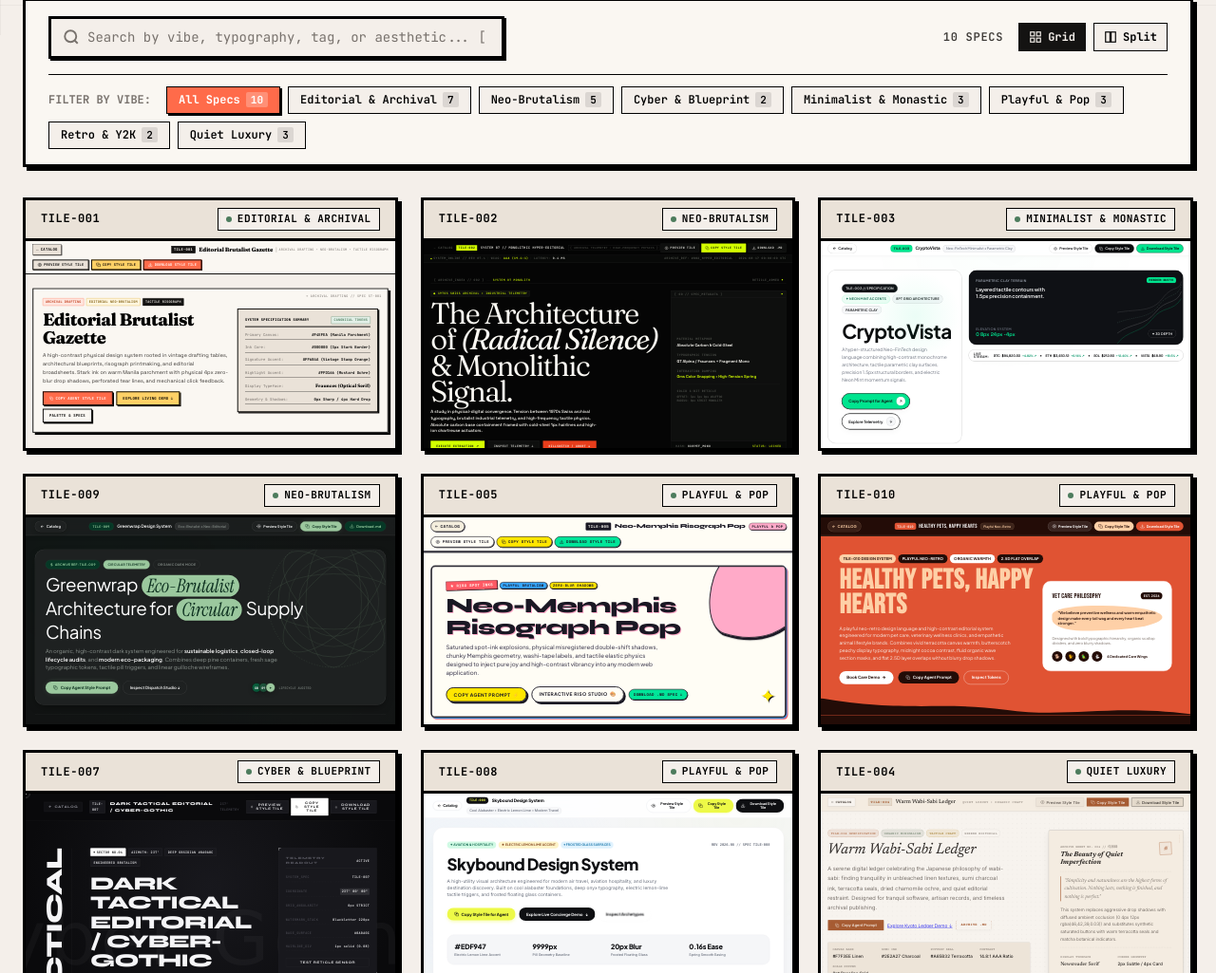
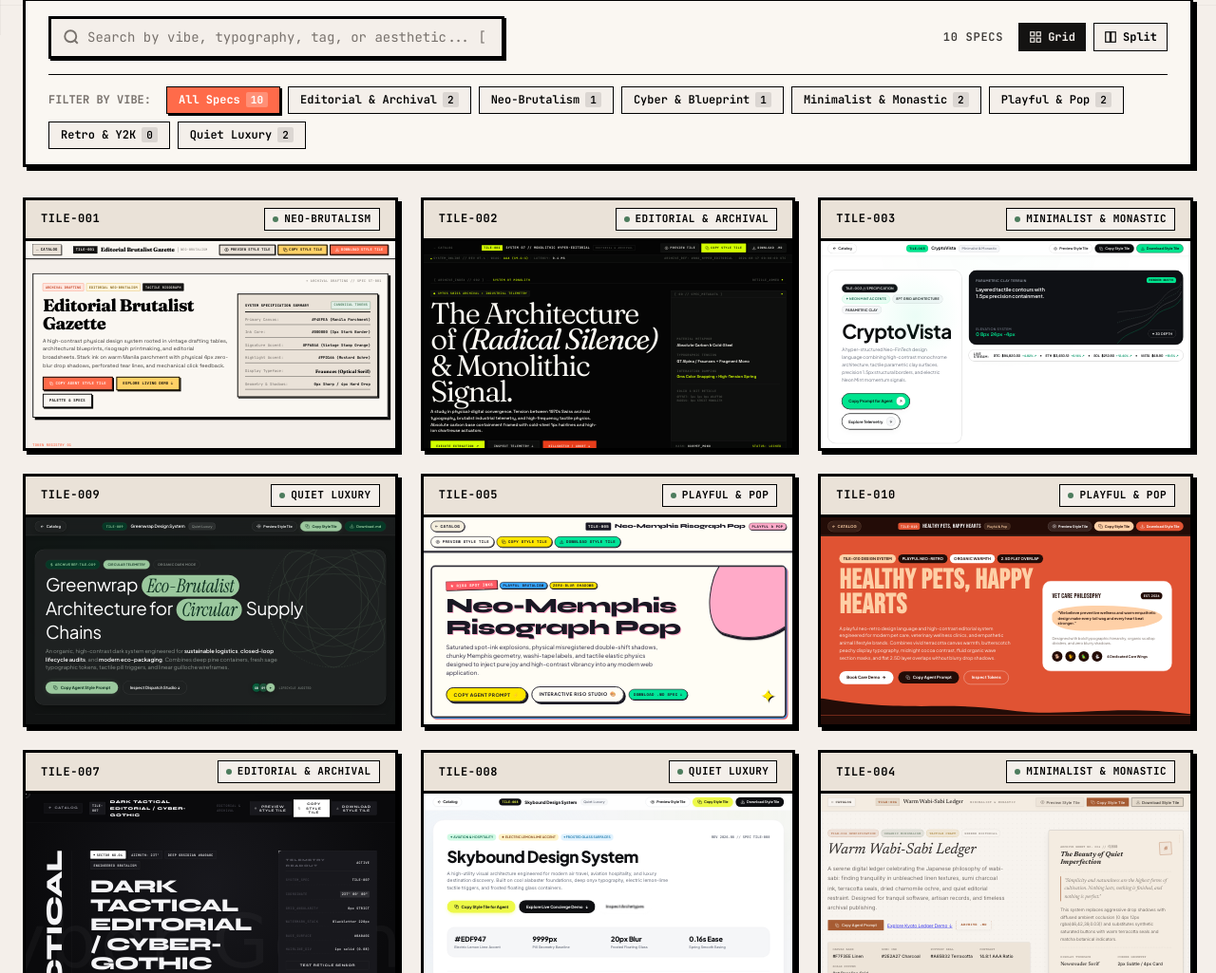
Before and after one commit to Imzizu/Style-Tiles, a plain HTML site: page index.html in a window 1280 px wide. Shown: the part 763-1788 px from the top of the page at 95% size. Drawn offline with nearby package versions, Linux system fonts and the light colour scheme; a web font is replaced by a local one.

Commit message:
Standardize vibe badge classification, filter mapping, and design headers

```diff
--- a/Designs/cryptovista.html
+++ b/Designs/cryptovista.html
@@ -1470,7 +1470,7 @@
     <div class="header-title-block">
       <span class="design-code">TILE-003</span>
       <span class="design-title">CryptoVista</span>
-      <span class="design-vibe-tag">Neo-FinTech Minimalist • Parametric Clay</span>
+      <span class="design-vibe-tag">Minimalist & Monastic</span>
     </div>
 
     <!-- 3. Action Suite -->
--- a/Designs/dark-tactical-editorial.html
+++ b/Designs/dark-tactical-editorial.html
@@ -1576,7 +1576,7 @@
     <div class="header-title-block">
       <span class="design-code">TILE-007</span>
       <span class="design-title">Dark Tactical Editorial / Cyber-Gothic</span>
-      <span class="design-vibe-tag">237° Telemetry</span>
+      <span class="design-vibe-tag">Editorial & Archival</span>
     </div>
 
     <!-- 3. Action Suite -->
--- a/Designs/editorial-brutalist.html
+++ b/Designs/editorial-brutalist.html
@@ -1273,7 +1273,7 @@
     <div class="header-title-block">
       <span class="design-code">TILE-001</span>
       <span class="design-title">Editorial Brutalist Gazette</span>
-      <span class="design-vibe-tag">Archival Drafting • Neo-Brutalism • Tactile Risograph</span>
+      <span class="design-vibe-tag">Neo-Brutalism</span>
     </div>
 
     <!-- 3. Action Suite -->
--- a/Designs/greenwrap.html
+++ b/Designs/greenwrap.html
@@ -1385,7 +1385,7 @@
     <div class="header-title-block">
       <span class="design-code">TILE-009</span>
       <span class="design-title">Greenwrap Design System</span>
-      <span class="design-vibe-tag">Eco-Brutalist • Neo-Editorial</span>
+      <span class="design-vibe-tag">Quiet Luxury</span>
     </div>
 
     <!-- 3. Action Suite -->
--- a/Designs/healthy-pets.html
+++ b/Designs/healthy-pets.html
@@ -1561,7 +1561,7 @@
     <div class="header-title-block">
       <span class="design-code">TILE-010</span>
       <span class="design-title">Healthy Pets, Happy Hearts</span>
-      <span class="design-vibe-tag">Playful Neo-Retro</span>
+      <span class="design-vibe-tag">Playful & Pop</span>
     </div>
 
     <!-- Action Suite -->
--- a/Designs/monolithic-hyper-editorial.html
+++ b/Designs/monolithic-hyper-editorial.html
@@ -1084,7 +1084,7 @@
     <div class="header-title-block">
       <span class="design-code">TILE-002</span>
       <span class="design-title">SYSTEM 07 // MONOLITHIC HYPER-EDITORIAL</span>
-      <span class="design-vibe-tag">[ ARCHIVAL TELEMETRY • HIGH-FREQUENCY PHYSICS ]</span>
+      <span class="design-vibe-tag">Editorial & Archival</span>
     </div>
 
     <!-- 3. Action Suite -->
--- a/Designs/skybound.html
+++ b/Designs/skybound.html
@@ -1555,7 +1555,7 @@
     <div class="header-title-block">
       <span class="design-code">TILE-008</span>
       <span class="design-title">Skybound Design System</span>
-      <span class="design-vibe-tag">Cool Alabaster • Electric Lemon Lime • Modern Travel</span>
+      <span class="design-vibe-tag">Quiet Luxury</span>
     </div>
 
     <div class="header-actions">
--- a/Designs/warm-wabisabi.html
+++ b/Designs/warm-wabisabi.html
@@ -1645,7 +1645,7 @@
     <div class="header-title-block">
       <span class="design-code">TILE-004</span>
       <span class="design-title">Warm Wabi-Sabi Ledger</span>
-      <span class="design-vibe-tag">Quiet Luxury • Organic Craft</span>
+      <span class="design-vibe-tag">Minimalist & Monastic</span>
     </div>
 
     <!-- 3. Action Suite -->
--- a/app.js
+++ b/app.js
@@ -9,8 +9,8 @@ const STYLE_TILES_DATA = [
     slug: "editorial-brutalist",
     name: "Editorial Brutalist Gazette",
     vibe: "Archival Drafting • Neo-Brutalism • Tactile Risograph",
-    vibeBadge: "Editorial & Archival",
-    categories: ["editorial", "brutalist"],
+    vibeBadge: "Neo-Brutalism",
+    categories: ["brutalist"],
     theme: "Light",
     hasPage: true,
     fonts: {
@@ -122,8 +122,8 @@ const STYLE_TILES_DATA = [
     slug: "monolithic-hyper-editorial",
     name: "System 07 // Monolithic Hyper-Editorial",
     vibe: "1970s Swiss Archival • Industrial Telemetry • Tactile Physics",
-    vibeBadge: "Neo-Brutalism",
-    categories: ["editorial", "brutalist", "minimalist"],
+    vibeBadge: "Editorial & Archival",
+    categories: ["editorial"],
     theme: "Dark",
     hasPage: true,
     fonts: {
@@ -267,7 +267,7 @@ const STYLE_TILES_DATA = [
     name: "CryptoVista Neo-FinTech",
     vibe: "Neo-FinTech Minimalist • Monochromatic Structured • Parametric Clay",
     vibeBadge: "Minimalist & Monastic",
-    categories: ["minimalist", "editorial"],
+    categories: ["minimalist"],
     theme: "Light",
     hasPage: true,
     fonts: {
@@ -394,8 +394,8 @@ const STYLE_TILES_DATA = [
     slug: "greenwrap",
     name: "Greenwrap Design System",
     vibe: "Modern Eco-Brutalist • Neo-Editorial • Organic Dark Mode",
-    vibeBadge: "Neo-Brutalism",
-    categories: ["brutalist", "editorial", "luxury"],
+    vibeBadge: "Quiet Luxury",
+    categories: ["luxury"],
     theme: "Dark",
     hasPage: true,
     fonts: {
@@ -553,7 +553,7 @@ const STYLE_TILES_DATA = [
     name: "Neo-Memphis Risograph Pop",
     vibe: "Electric Halftone • Playful Geometry • Chunky 3D",
     vibeBadge: "Playful & Pop",
-    categories: ["playful", "retro", "brutalist"],
+    categories: ["playful"],
     theme: "Light",
     hasPage: true,
     fonts: {
@@ -812,7 +812,7 @@ const STYLE_TILES_DATA = [
     name: "Healthy Pets, Happy Hearts",
     vibe: "Playful Neo-Retro • Organic Warmth • High-Contrast Editorial",
     vibeBadge: "Playful & Pop",
-    categories: ["playful", "editorial", "retro"],
+    categories: ["playful"],
     theme: "Dark/Light",
     hasPage: true,
     fonts: {
@@ -960,8 +960,8 @@ const STYLE_TILES_DATA = [
     slug: "dark-tactical-editorial",
     name: "Dark Tactical Editorial / Cyber-Gothic",
     vibe: "Deep Obsidian • Cyber-Gothic Watermarks • 237° Telemetry • Engineered Brutalism",
-    vibeBadge: "Cyber & Blueprint",
-    categories: ["cyber", "editorial", "brutalist"],
+    vibeBadge: "Editorial & Archival",
+    categories: ["editorial"],
     theme: "Dark",
     hasPage: true,
     fonts: {
@@ -1119,8 +1119,8 @@ const STYLE_TILES_DATA = [
     slug: "skybound",
     name: "Skybound Design System",
     vibe: "Cool Alabaster • Electric Lemon Lime • Modern Travel",
-    vibeBadge: "Playful & Pop",
-    categories: ["playful", "luxury"],
+    vibeBadge: "Quiet Luxury",
+    categories: ["luxury"],
     theme: "Light",
     hasPage: true,
     fonts: {
@@ -1260,8 +1260,8 @@ const STYLE_TILES_DATA = [
     slug: "warm-wabisabi",
     name: "Warm Wabi-Sabi Ledger",
     vibe: "Organic Minimalism • Tactile Craft • Serene Editorial",
-    vibeBadge: "Quiet Luxury",
-    categories: ["minimalist", "luxury"],
+    vibeBadge: "Minimalist & Monastic",
+    categories: ["minimalist"],
     theme: "Light",
     hasPage: true,
     fonts: {
@@ -1448,7 +1448,7 @@ const STYLE_TILES_DATA = [
     name: "Industrial Blueprint HUD",
     vibe: "Architectural Cyanotype • CAD Precision • Aerospace Telemetry",
     vibeBadge: "Cyber & Blueprint",
-    categories: ["cyber", "editorial"],
+    categories: ["cyber"],
     theme: "Dark",
     hasPage: true,
     fonts: {
@@ -1832,7 +1832,7 @@ function renderCatalog() {
   if (!gridContainer) return;
 
   const filtered = STYLE_TILES_DATA.filter(tile => {
-    const matchesCat = currentCategory === "all" || tile.categories.includes(currentCategory);
+    const matchesCat = currentCategory === "all" || tile.vibeBadge === currentCategory;
     const q = currentSearchQuery.toLowerCase().trim();
     const matchesSearch = !q ||
       tile.name.toLowerCase().includes(q) ||
@@ -1866,7 +1866,7 @@ function renderCatalog() {
       <!-- Card Header with Vibe Filter Option Badge -->
       <div class="card-header-bar">
         <span class="card-code">${tile.id}</span>
-        <span class="card-vibe-badge" title="Filter by ${tile.vibeBadge}" onclick="setCategory('${tile.categories[0]}')">
+        <span class="card-vibe-badge" title="Filter by ${tile.vibeBadge}" onclick="setCategory('${tile.vibeBadge}')">
           <span class="vibe-dot"></span>
           ${tile.vibeBadge}
         </span>
@@ -2258,7 +2258,7 @@ function updateFilterChipCounts() {
     if (cat === "all") {
       countEl.textContent = STYLE_TILES_DATA.length;
     } else {
-      const count = STYLE_TILES_DATA.filter(t => t.categories && t.categories.includes(cat)).length;
+      const count = STYLE_TILES_DATA.filter(t => t.vibeBadge === cat).length;
       countEl.textContent = count;
     }
   });
--- a/index.html
+++ b/index.html
@@ -195,26 +195,26 @@
             <button class="filter-chip active" data-cat="all" onclick="setCategory('all')">
               All Specs <span class="chip-count">10</span>
             </button>
-            <button class="filter-chip" data-cat="editorial" onclick="setCategory('editorial')">
-              Editorial & Archival <span class="chip-count">7</span>
+            <button class="filter-chip" data-cat="Editorial & Archival" onclick="setCategory('Editorial & Archival')">
+              Editorial & Archival <span class="chip-count">2</span>
             </button>
-            <button class="filter-chip" data-cat="brutalist" onclick="setCategory('brutalist')">
-              Neo-Brutalism <span class="chip-count">5</span>
+            <button class="filter-chip" data-cat="Neo-Brutalism" onclick="setCategory('Neo-Brutalism')">
+              Neo-Brutalism <span class="chip-count">1</span>
             </button>
-            <button class="filter-chip" data-cat="cyber" onclick="setCategory('cyber')">
-              Cyber & Blueprint <span class="chip-count">2</span>
+            <button class="filter-chip" data-cat="Cyber & Blueprint" onclick="setCategory('Cyber & Blueprint')">
+              Cyber & Blueprint <span class="chip-count">1</span>
             </button>
-            <button class="filter-chip" data-cat="minimalist" onclick="setCategory('minimalist')">
-              Minimalist & Monastic <span class="chip-count">3</span>
+            <button class="filter-chip" data-cat="Minimalist & Monastic" onclick="setCategory('Minimalist & Monastic')">
+              Minimalist & Monastic <span class="chip-count">2</span>
             </button>
-            <button class="filter-chip" data-cat="playful" onclick="setCategory('playful')">
-              Playful & Pop <span class="chip-count">3</span>
+            <button class="filter-chip" data-cat="Playful & Pop" onclick="setCategory('Playful & Pop')">
+              Playful & Pop <span class="chip-count">2</span>
             </button>
-            <button class="filter-chip" data-cat="retro" onclick="setCategory('retro')">
-              Retro & Y2K <span class="chip-count">2</span>
+            <button class="filter-chip" data-cat="Retro & Y2K" onclick="setCategory('Retro & Y2K')">
+              Retro & Y2K <span class="chip-count">0</span>
             </button>
-            <button class="filter-chip" data-cat="luxury" onclick="setCategory('luxury')">
-              Quiet Luxury <span class="chip-count">3</span>
+            <button class="filter-chip" data-cat="Quiet Luxury" onclick="setCategory('Quiet Luxury')">
+              Quiet Luxury <span class="chip-count">2</span>
             </button>
           </div>
         </div>
```
Also changed, not shown: agent.md (+53 -12 lines).
